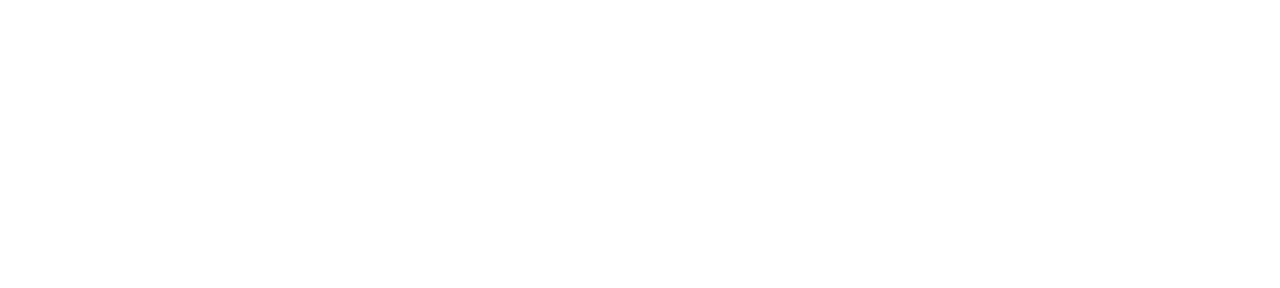
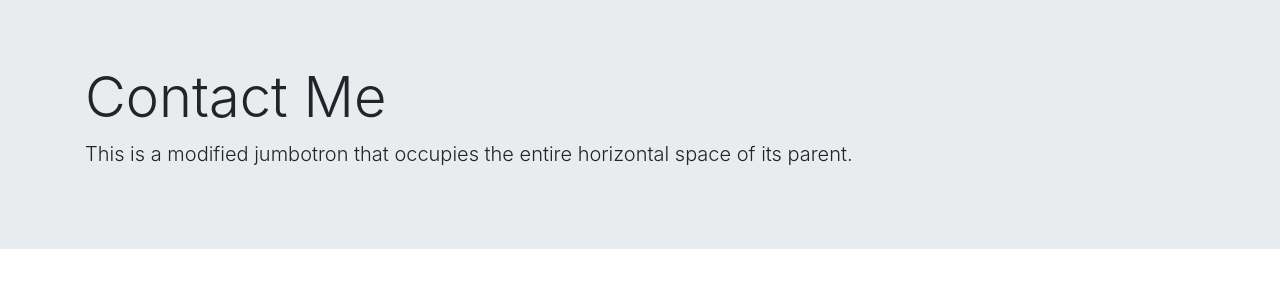
Before and after one commit to pheno-cat/responsivePortfolio, a plain HTML site: page contact.html in a window 1280 px wide. Drawn offline with nearby package versions, Linux system fonts and the light colour scheme.

Commit message:
second commit

```diff
--- a/contact.html
+++ b/contact.html
@@ -4,8 +4,14 @@
     <meta charset="UTF-8">
     <meta name="viewport" content="width=device-width, initial-scale=1.0">
     <title>Contact Me</title>
+    <link rel="stylesheet" href="https://stackpath.bootstrapcdn.com/bootstrap/4.5.2/css/bootstrap.min.css" integrity="sha384-JcKb8q3iqJ61gNV9KGb8thSsNjpSL0n8PARn9HuZOnIxN0hoP+VmmDGMN5t9UJ0Z" crossorigin="anonymous">
 </head>
 <body>
-
+    <div class="jumbotron jumbotron-fluid">
+        <div class="container">
+          <h1 class="display-4">Contact Me</h1>
+          <p class="lead">This is a modified jumbotron that occupies the entire horizontal space of its parent.</p>
+        </div>
+      </div>
 </body>
 </html>
```
Also changed, not shown: aboutMe.html (+7 -1 lines), portfolio.html (+7 -1 lines), Assets/Images/400-contact.png (added), Assets/Images/400-index .png (added), Assets/Images/400-portfolio.png (added), Assets/Images/768-contact.png (added), Assets/Images/768-index.png (added), Assets/Images/768-portfolio.png (added), Assets/Images/992-contact.png (added), Assets/Images/992-index.png (added), Assets/Images/992-portfolio.png (added), 1 other file.
